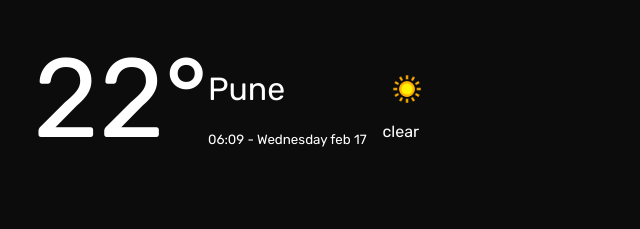
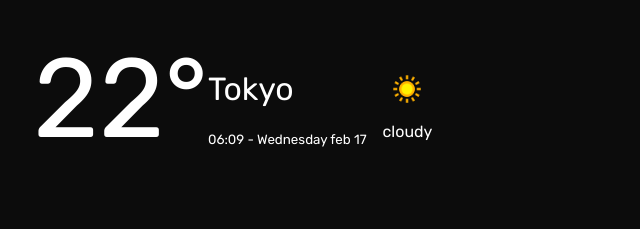
Before and after one commit to Nishant2306/WOW-WatchOutWeather, a plain HTML site: page index.html in a window 1280 px wide. Shown: the part 571-800 px from the top of the page, 15-655 px from the left. Drawn offline with Linux system fonts and the light colour scheme; no server answers.

Commit message:
Update index.html

```diff
--- a/index.html
+++ b/index.html
@@ -18,7 +18,7 @@
             <div>
                 <h1 class = "temp">22&#176;</h1>
                 <div class = "city-name">
-                    <h1 class = "name">Pune</h1>
+                    <h1 class = "name">Tokyo</h1>
                     <small>
                         <span class = "time">06:09</span>
                         -
@@ -29,7 +29,7 @@
                 </div>
                 <div class = "weather">
                     <img src="./icons/day/113.png" class="icon" alt="icon" width = "50" height="50" />
-                    <span class = "condition">clear</span>
+                    <span class = "condition">cloudy</span>
                 </div>
             </div>
         </div>
```
